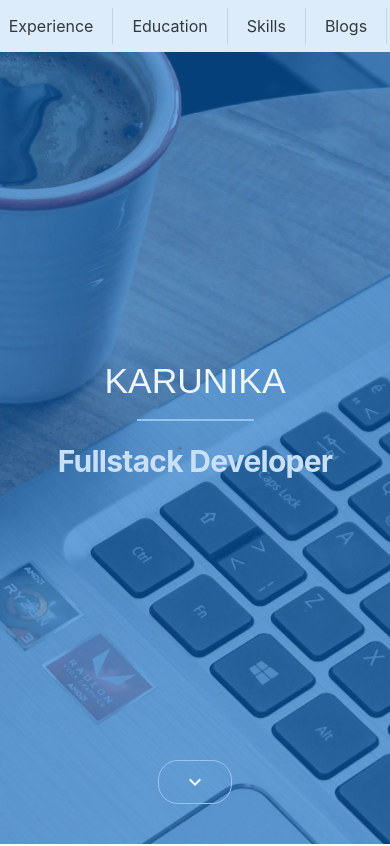
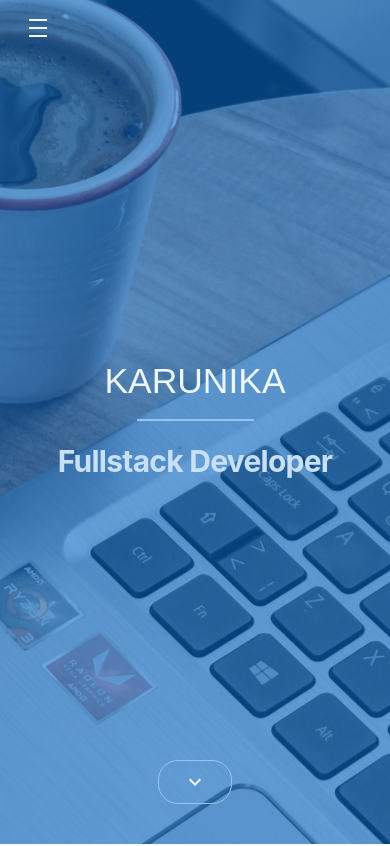
Before and after one commit to Karunika/portfolio, a React (Create React App) app: page / in a window 390 px wide. Shown: the top 846 px of the page. Built offline with nearby package versions, Linux system fonts and the light colour scheme.

Commit message:
fix: navigation for mobile

```diff
--- /dev/null
+++ b/src/pages/home/components/nav.tsx
@@ -0,0 +1,55 @@
+import Box from '@mui/joy/Box';
+import List from '@mui/joy/List';
+import ListDivider from '@mui/joy/ListDivider';
+import ListItem from '@mui/joy/ListItem';
+import ListItemButton from '@mui/joy/ListItemButton';
+import Stack from '@mui/joy/Stack'
+import { scroller } from 'react-scroll';
+
+const Nav = () => {
+    return (
+
+        <Stack sx={(theme) => ({
+            position: 'absolute',
+            top: 0,
+            borderBottomRightRadius: 6,
+            borderBottomLeftRadius: 6,
+            overflow: 'hidden',
+            zIndex: 50,
+            [theme.breakpoints.down(780)]: {
+                display: 'none'
+            }
+        })}>
+            <Box
+                component="nav"
+                sx={{
+                    flexGrow: 1,
+                    p: 1,
+                    backgroundColor: '#dcecfaff'
+                }}
+            >
+                <List role="menubar" orientation="horizontal">
+                    {['about', 'experience', 'education', 'skills', 'blogs', 'contact'].map((section, i) => (
+                        <>
+                            {i !== 0 && <ListDivider />}
+                            <ListItem role="none">
+                                <ListItemButton
+                                    role="menuitem"
+                                    component="a"
+                                    onClick={() => scroller.scrollTo(section, {
+                                        duration: 500 * (i + 1),
+                                        smooth: true,
+                                    })}
+                                >
+                                    {section.replace(/^./, n => n.toUpperCase())}
+                                </ListItemButton>
+                            </ListItem>
+                        </>
+                    ))}
+                </List>
+            </Box>
+        </Stack>
+    )
+}
+
+export default Nav
--- /dev/null
+++ b/src/pages/home/components/sideNav.tsx
@@ -0,0 +1,100 @@
+import { useState } from 'react'
+import Box from '@mui/joy/Box';
+import Drawer from '@mui/joy/Drawer';
+import Button from '@mui/joy/Button';
+import List from '@mui/joy/List';
+import ListItem from '@mui/joy/ListItem';
+import ListItemButton from '@mui/joy/ListItemButton';
+import DensityMedium from '@mui/icons-material/DensityMedium';
+import { scroller } from 'react-scroll';
+import { useTheme } from '@mui/joy/styles';
+
+const SideNav = () => {
+    const theme = useTheme();
+    const [open, setOpen] = useState(false);
+
+    const toggleDrawer =
+        (inOpen: boolean) => (event: React.KeyboardEvent | React.MouseEvent) => {
+            if (
+                event.type === 'keydown' &&
+                ((event as React.KeyboardEvent).key === 'Tab' ||
+                    (event as React.KeyboardEvent).key === 'Shift')
+            ) {
+                return;
+            }
+
+            setOpen(inOpen);
+        }
+
+    return (
+        <Box sx={(theme) => ({
+            display: 'flex',
+            [theme.breakpoints.up(780)]: {
+                display: 'none'
+            }
+        })}>
+            <Button
+                variant="plain"
+                color="neutral"
+                onClick={toggleDrawer(true)}
+                sx={{
+                    position: 'absolute',
+                    top: 10,
+                    left: 10,
+                    '&:hover': {
+                        backgroundColor: '#ffffff44',
+                    }
+                }}
+            >
+                <DensityMedium sx={{
+                    color: theme.vars.palette.primary[50]
+                }}
+                />
+            </Button>
+            <Drawer open={open} onClose={toggleDrawer(false)}>
+                <Box
+                    role="presentation"
+                    onClick={toggleDrawer(false)}
+                    onKeyDown={toggleDrawer(false)}
+                >
+                    <List role="menubar">
+                        {['about', 'experience', 'education', 'skills', 'blogs', 'contact'].map((section, i) => (
+                            <>
+                                <ListItem role="none">
+                                    <ListItemButton
+                                        role="menuitem"
+                                        component="a"
+                                        onClick={() => scroller.scrollTo(section, {
+                                            duration: 500 * (i + 1),
+                                            smooth: true,
+                                        })}
+                                    >
+                                        {section.replace(/^./, n => n.toUpperCase())}
+                                    </ListItemButton>
+                                </ListItem>
+                            </>
+                        ))}
+                    </List>
+                    {/* <List>
+                        {['Inbox', 'Starred', 'Send email', 'Drafts'].map((text) => (
+                            <ListItem key={text}>
+                                <ListItemButton>{text}</ListItemButton>
+                            </ListItem>
+                        ))}
+                    </List>
+                    <Divider />
+                    <List>
+                        {['All mail', 'Trash', 'Spam'].map((text) => (
+                            <ListItem key={text}>
+                                <ListItemButton>{text}</ListItemButton>
+                            </ListItem>
+                        ))}
+                    </List> */}
+                </Box>
+            </Drawer>
+        </Box>
+    )
+
+}
+
+export default SideNav
--- a/src/pages/home/landing.tsx
+++ b/src/pages/home/landing.tsx
@@ -1,14 +1,11 @@
-import { Button, Divider, Stack } from '@mui/joy';
+import { Button, Divider } from '@mui/joy';
 import Typography from '@mui/joy/Typography';
 import { Parallax } from 'react-parallax';
-import Box from '@mui/joy/Box';
-import List from '@mui/joy/List';
-import ListDivider from '@mui/joy/ListDivider';
-import ListItem from '@mui/joy/ListItem';
-import ListItemButton from '@mui/joy/ListItemButton';
 import { scroller } from 'react-scroll';
 import ExpandMoreOutlined from '@mui/icons-material/ExpandMoreOutlined';
 import { useTheme } from '@mui/joy/styles';
+import Nav from './components/nav'
+import SideNav from './components/sideNav';
 
 const Landing = () => {
     const theme = useTheme();
@@ -30,44 +27,9 @@ const Landing = () => {
                 flexDirection: 'column'
 
             }}>
-                <Stack sx={{
-                    position: 'absolute',
-                    top: 0,
-                    borderBottomRightRadius: 6,
-                    borderBottomLeftRadius: 6,
-                    overflow: 'hidden',
-                    zIndex: 50
-                }}>
-                    <Box
-                        component="nav"
-                        aria-label="My site"
-                        sx={{
-                            flexGrow: 1,
-                            p: 1,
-                            backgroundColor: '#dcecfaff'
-                        }}
-                    >
-                        <List role="menubar" orientation="horizontal">
-                            {['about', 'experience', 'education', 'skills', 'blogs', 'contact'].map((section, i) => (
-                                <>
-                                    {i !== 0 && <ListDivider />}
-                                    <ListItem role="none">
-                                        <ListItemButton
-                                            role="menuitem"
-                                            component="a"
-                                            onClick={() => scroller.scrollTo(section, {
-                                                duration: 500 * (i + 1),
-                                                smooth: true,
-                                            })}
-                                        >
-                                            {section.replace(/^./, n => n.toUpperCase())}
-                                        </ListItemButton>
-                                    </ListItem>
-                                </>
-                            ))}
-                        </List>
-                    </Box>
-                </Stack>
+                <Nav />
+                <SideNav />
+
                 <svg viewBox="0 0 1320 120">
                     <text x="50%" y="50%" dy=".35em" text-anchor="middle">
                         Karunika
@@ -98,7 +60,11 @@ const Landing = () => {
                         bottom: 40,
                         position: 'absolute',
                         borderRadius: 20,
-                        color: theme.vars.palette.primary[50]
+                        color: theme.vars.palette.primary[50],
+
+                        '&:hover': {
+                            backgroundColor: '#ffffff44',
+                        }
                     }}
                     onClick={() => scroller.scrollTo('about', {
                         duration: 1000,
```
